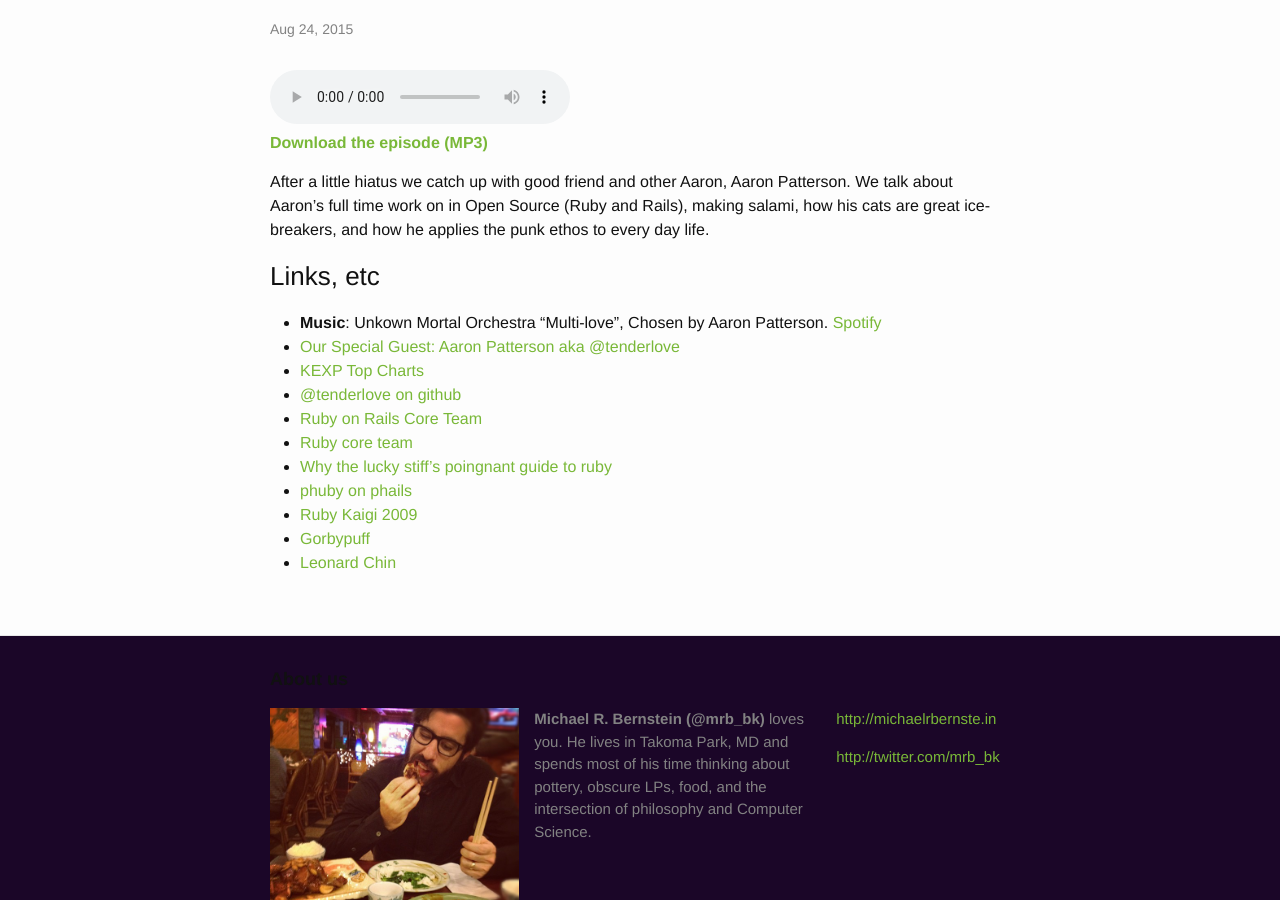
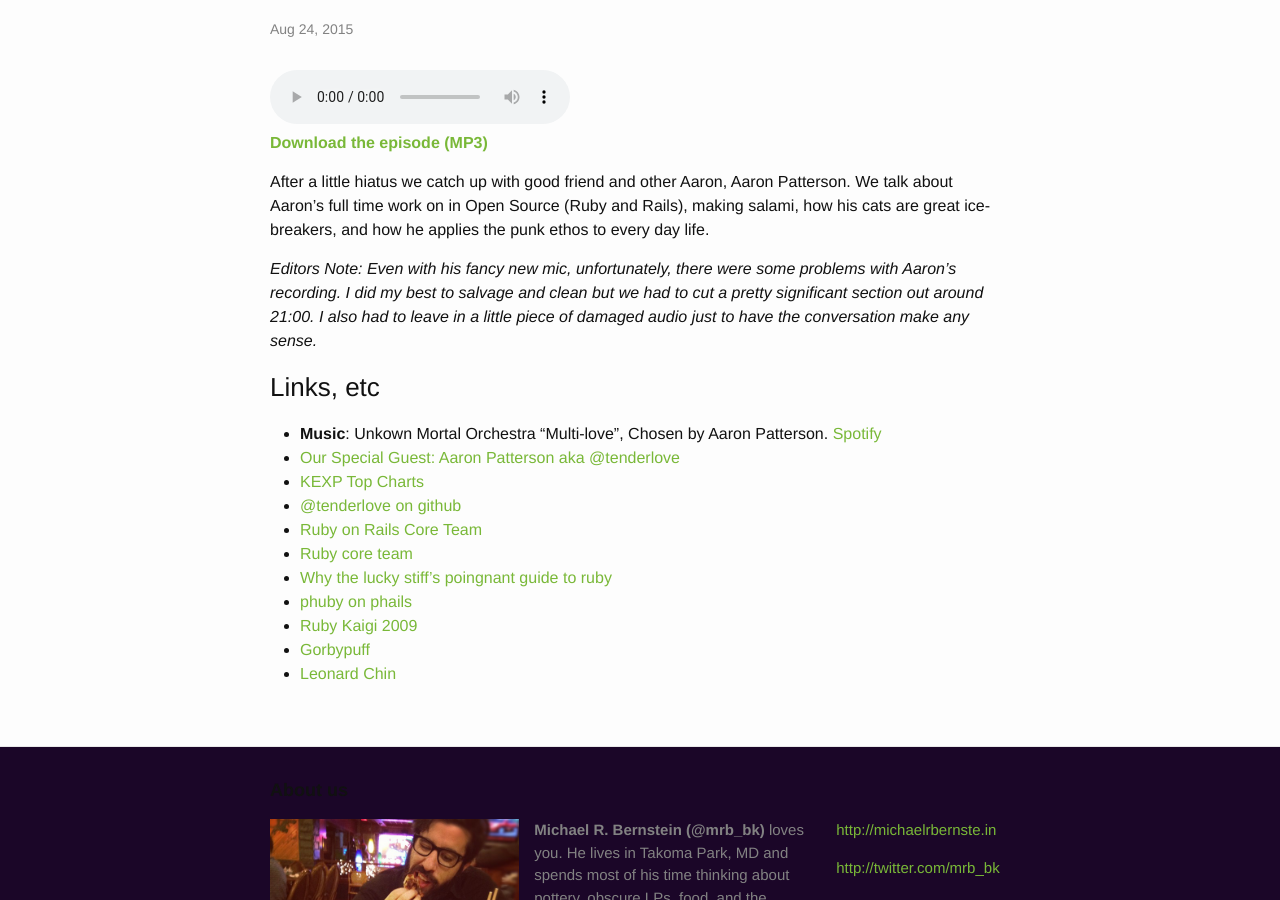
Before and after one commit to beatsryetypes/beatsryetypes.github.io, a Jekyll site: the page built from _posts/2015-08-24-episode-28-stickin-it-to-the-man-with-aaron-patterson.md, in a window 1280 px wide and 900 px high, scrolled down 448 px. Built offline with Jekyll 4.4.1, drawn with Linux system fonts in a browser that asks for light colours.

Commit message:
Editors note

```diff
--- a/_posts/2015-08-24-episode-28-stickin-it-to-the-man-with-aaron-patterson.md
+++ b/_posts/2015-08-24-episode-28-stickin-it-to-the-man-with-aaron-patterson.md
@@ -10,6 +10,8 @@ summary: >
   After a little hiatus we catch up with good friend and other Aaron, Aaron Patterson. We talk about Aaron's full time work on in Open Source (Ruby and Rails), making salami, how his cats are great ice-breakers, and how he applies the punk ethos to every day life.
 ---
 After a little hiatus we catch up with good friend and other Aaron, Aaron Patterson. We talk about Aaron's full time work on in Open Source (Ruby and Rails), making salami, how his cats are great ice-breakers, and how he applies the punk ethos to every day life.
+
+*Editors Note: Even with his fancy new mic, unfortunately, there were some problems with Aaron's recording. I did my best to salvage and clean but we had to cut a pretty significant section out around 21:00. I also had to leave in a little piece of damaged audio just to have the conversation make any sense.*
 <!-- more -->
 
 ### Links, etc
```
